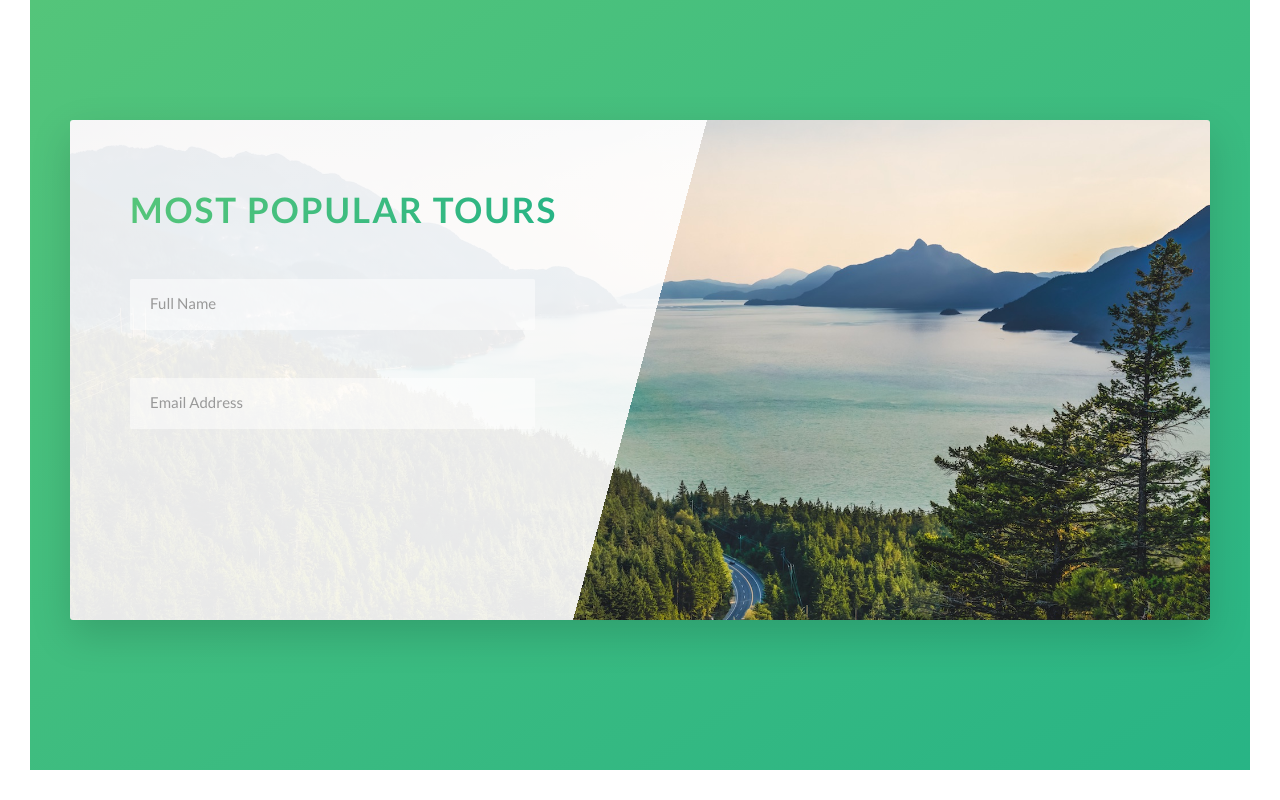
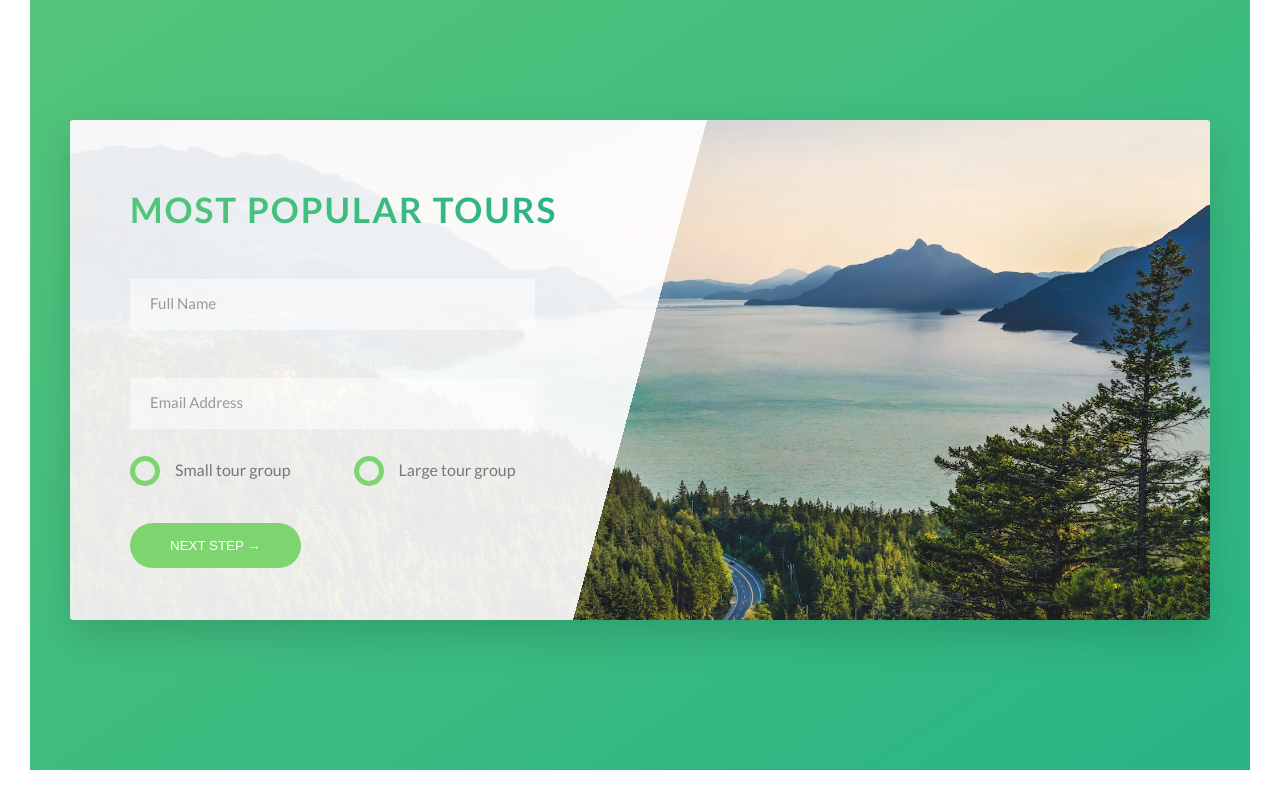
Before and after one commit to jbernardoramos/advCSS, a website: page index.html in a window 1280 px wide. Shown: the part 4645-5445 px from the top of the page. Drawn offline with Linux system fonts and the light colour scheme.

Commit message:
continuação curso advcss

```diff
--- a/index.html
+++ b/index.html
@@ -272,6 +272,28 @@
                                 </div>
 
                             </form>
+
+                            <div class="form__group">
+                                <div class="form__radio-group">
+                                    <input type="radio" class="form__radio-input" id="small" name="size">
+                                    <label for="small" class="form__radio-label">
+                                        <span class="form__radio-button"></span>
+                                        Small tour group
+                                    </label>
+                                </div>
+
+                                <div class="form__radio-group u-margin-bottom-medium">
+                                    <input type="radio" class="form__radio-input" id="large" name="size">
+                                    <label for="large" class="form__radio-label">
+                                            <span class="form__radio-button"></span>
+                                            Large tour group
+                                        </label>
+                                </div>
+
+                                <div class="form__group">
+                                    <button class="btn btn--green">Next Step &rarr;</button>
+                                </div>
+                            </div>
                         </div>
                     </div>
                 </div>
--- a/sass/base/_utilities.scss
+++ b/sass/base/_utilities.scss
@@ -1,9 +1,9 @@
 .u-center-text{
     text-align: center;
 }
-.u-margin-bottom-small{margin-bottom: 1.5rem;}
-.u-margin-bottom-medium{margin-bottom:4rem;}
-.u-margin-bottom-big{margin-bottom:8rem;}
+.u-margin-bottom-small{margin-bottom: 1.5rem!important;}
+.u-margin-bottom-medium{margin-bottom:4rem!important;}
+.u-margin-bottom-big{margin-bottom:8rem!important;}
 
-.u-margin-top-big {margin-bottom: 8rem;}
-.u-margin-top-huge {margin-bottom: 10rem;}
+.u-margin-top-big {margin-bottom: 8rem!important;}
+.u-margin-top-huge {margin-bottom: 10rem!important;}
--- a/sass/components/_button.scss
+++ b/sass/components/_button.scss
@@ -1,4 +1,5 @@
 .btn{
+    &, //insto permite que seja aplicado tb a botões (forms)//
     &:link,
     &:visited{
     text-transform: uppercase;
@@ -8,10 +9,15 @@
     border-radius: 10rem;
     transition: all .2s; /*tipo de animação mais simples que o @keyframe */
     position:relative; /*por causa da atribuição de absolute no botão after */
+
+    //change for the button element(forms)//
+    border:none;
+    cursor:pointer;
     }
 
 
-    &:hover{
+    &:hover,
+    {
         transform: translateY(-3px);
         box-shadow: 0 1rem 2rem rgba($color-black, .2);
 
@@ -21,7 +27,8 @@
         }
     }
 
-    &:active{
+    &:active,
+    &:focus {
         transform: translateY(-1px);
         box-shadow: 0 .5rem 1rem rgba($color-black, .2);
     }
--- a/sass/components/_form.scss
+++ b/sass/components/_form.scss
@@ -16,6 +16,7 @@
         border-bottom: 3px solid transparent;
         width:90%;
         display: block;
+        transition: all .3s;
 
         &:focus{
             outline:none;
@@ -51,4 +52,55 @@
 
     }
 
+    &__radio-group{
+        width: 49%;
+        display: inline-block;
+
+
+    }
+
+    &__radio-input{
+        display:none;
+    }
+
+    &__radio-label{
+        font-size:$default-font-size;
+        cursor:pointer;
+        position: relative;
+        padding-left:4.5rem;
+
+    }
+
+    &__radio-button{
+        height: 3rem;
+        width: 3rem;
+        border:5px solid $color-primary;
+        border-radius: 50%;
+        display:inline-block;
+        position: absolute;
+        left:0;
+        top:-4;
+
+
+
+
+    &::after{
+        content:"";
+        display: block;
+        height: 1.3rem;
+        width: 1.3rem;
+        border-radius:50%;
+        position: absolute;
+        top:50%;
+        left:50%;
+        transform:translate(-50%, -50%);
+        background-color: $color-primary;
+        opacity:0;
+        transition: opacity .2s
+        }
+    }
+
+    &__radio-input:checked ~ &__radio-label &__radio-button::after{
+        opacity: 1;
+    }
 }
```
Also changed, not shown: css/style.css.
